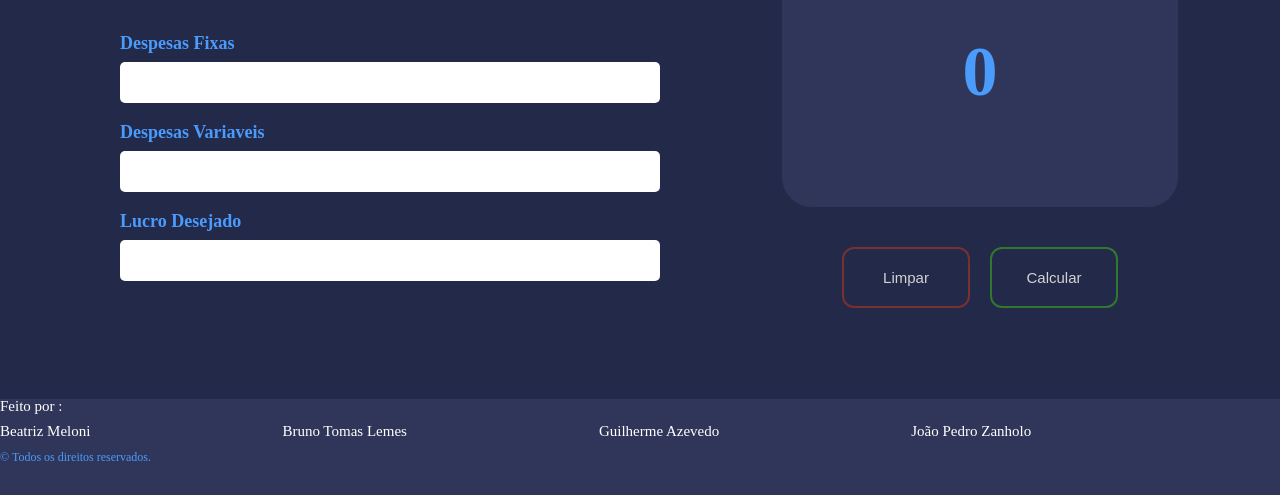
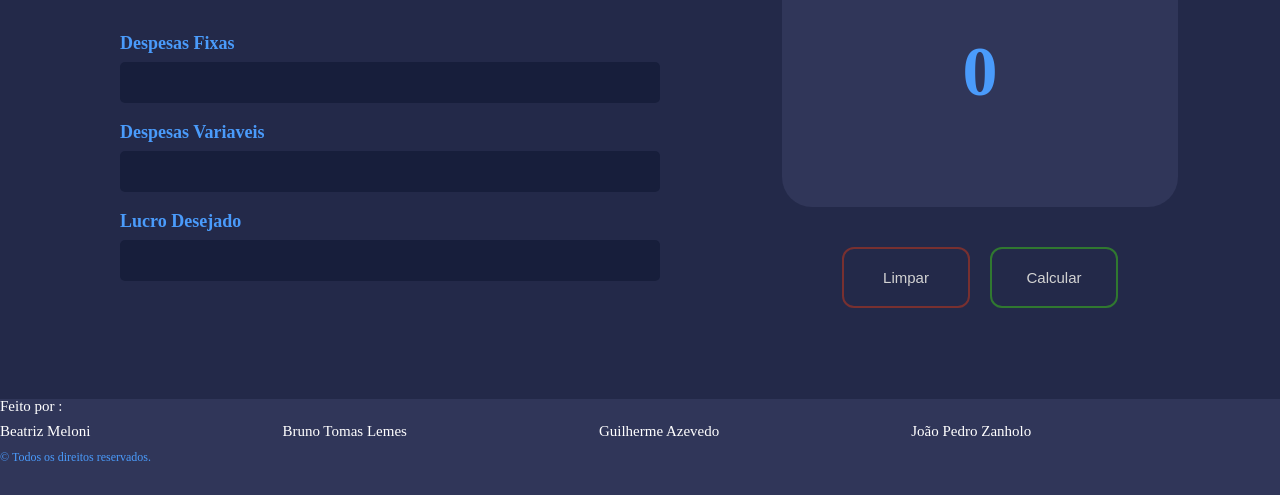
Before and after one commit to sergiolmm-pucc/GCSIC, a website with bundled scripts: page index.html in a window 1280 px wide. Shown: the part 305-800 px from the top of the page. Built offline with nearby package versions, Linux system fonts and the light colour scheme.

Commit message:
front-end 100% finalizado

```diff
--- a/css/style.css
+++ b/css/style.css
@@ -50,12 +50,13 @@ main .leftSide input{
   border: 0;
   padding: 10px;
   font-size: 18px;
-  color: grey;
+  color: white;
+  background-color: #171E3B;
 }
 
 main .leftSide input:focus{
   border: 1px solid #4A9BFB;
-  color: #4A9BFB;
+  color: lightgray;
 }
 
 main .rightSide{ /* Visual dos Resultados */
```
